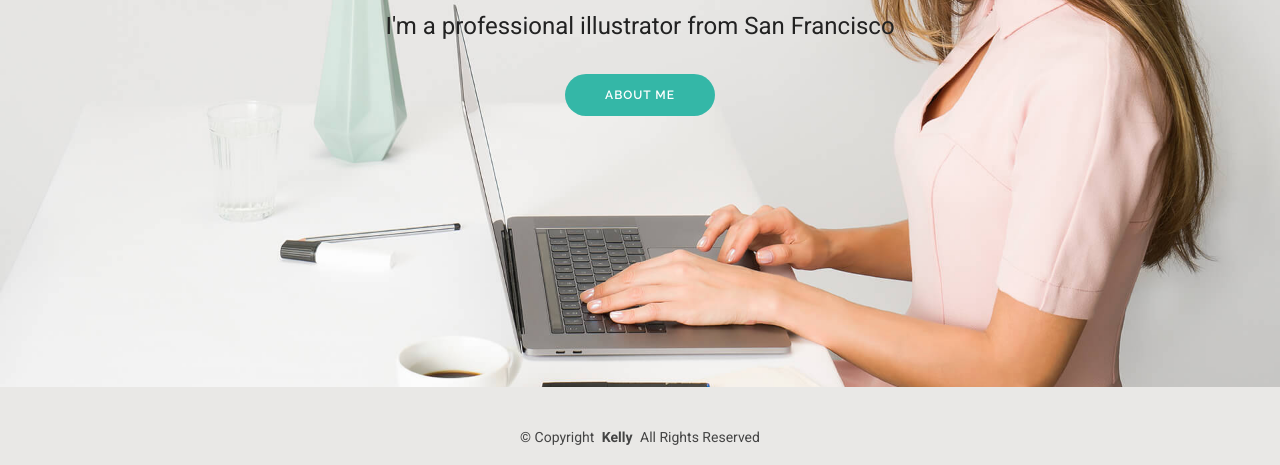
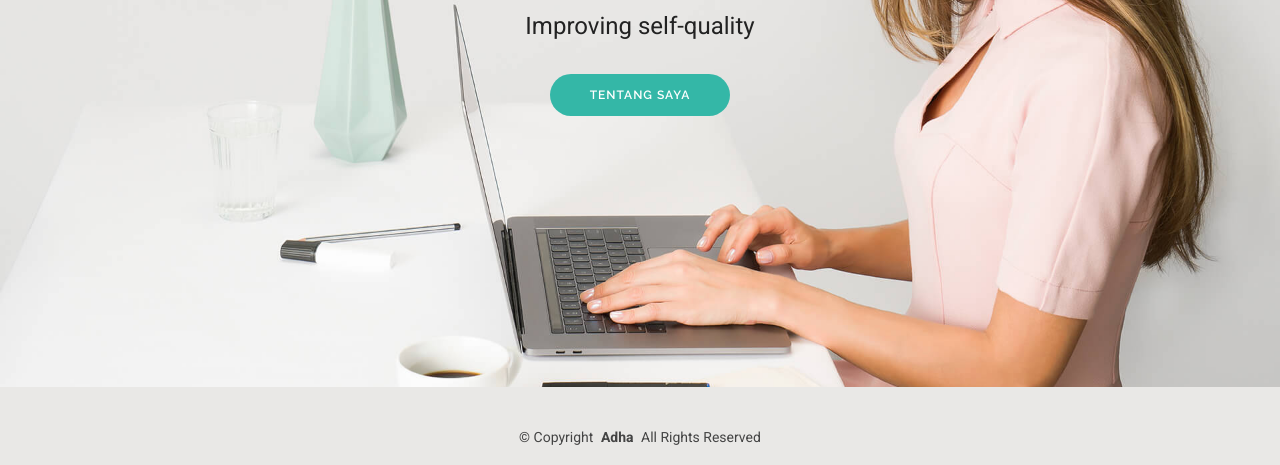
Before and after one commit to agungadha/agungadha.github.io, a plain HTML site: page index.html in a window 1280 px wide. Shown: the part 414-879 px from the top of the page. Drawn offline with Linux system fonts and the light colour scheme.

Commit message:
first comit

```diff
--- a/index.html
+++ b/index.html
@@ -97,8 +97,8 @@
         <div class="row justify-content-center">
           <div class="col-lg-8">
             <h2>Agung Adha Ilhami</h2>
-            <p>I'm a professional illustrator from San Francisco</p>
-            <a href="about.html" class="btn-get-started">About Me</a>
+            <p>Improving self-quality</p>
+            <a href="about.html" class="btn-get-started">Tentang saya</a>
           </div>
         </div>
       </div>
@@ -111,7 +111,7 @@
 
     <div class="container">
       <div class="copyright text-center ">
-        <p>© <span>Copyright</span> <strong class="px-1 sitename">Kelly</strong> <span>All Rights Reserved<br></span></p>
+        <p>© <span>Copyright</span> <strong class="px-1 sitename">Adha</strong> <span>All Rights Reserved<br></span></p>
       </div>
       <div class="social-links d-flex justify-content-center">
         <a href=""><i class="bi bi-twitter-x"></i></a>
```
